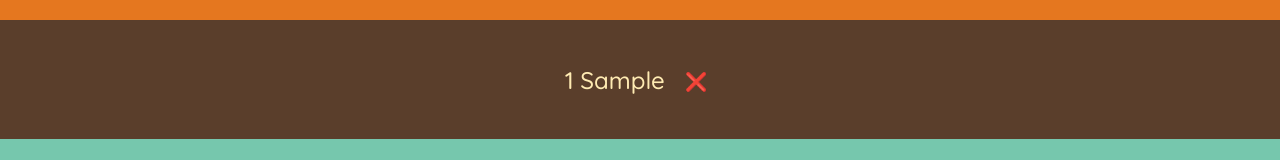
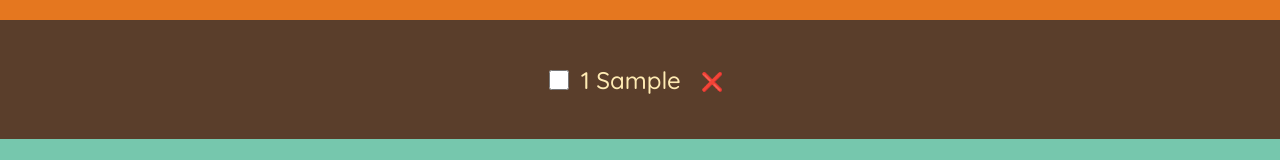
Before and after one commit to raymund-corpuz/travelist-practice, a React (Vite) app: page / in a window 1280 px wide. Both pictures are taken after typing "Sample" into the empty fields and a click on the button "ADD". Shown: the part 257-417 px from the top of the page. Built offline with nearby package versions, Linux system fonts and the light colour scheme.

Commit message:
Add, Update, Delete

```diff
--- a/src/App.jsx
+++ b/src/App.jsx
@@ -12,12 +12,30 @@
     // Move the function at App.jsx
     setItems((items) => [...items, myItem]);
   }
+
+  function handleDeleteItem(id) {
+    console.log(id); // check id
+    setItems((items) => items.filter((item) => item.id !== id));
+    console.log(items);
+  }
+
+  function handleToggleItem(id) {
+    setItems((items) =>
+      items.map((item) =>
+        item.id === id ? { ...item, packed: !item.packed } : item
+      )
+    );
+  }
   return (
     <div>
       <Logo />
       {/* pass handleAddItems as props */}
       <Form onAddItems={handleAddItems} />
-      <PackingList items={items} />
+      <PackingList
+        items={items}
+        onDeleteItems={handleDeleteItem}
+        onToggleItem={handleToggleItem}
+      />
       <Stats />
     </div>
   );
@@ -66,25 +84,33 @@
     </form>
   );
 }
-function PackingList({ items }) {
-  // accept items as props
+function PackingList({ items, onDeleteItems, onToggleItem }) {
   return (
     <ul className="list">
-      {/* update the array - items */}
       {items.map((item, i) => (
-        <Item item={item} key={i} />
+        <Item
+          item={item}
+          key={i}
+          onDeleteItems={onDeleteItems}
+          onToggleItem={onToggleItem}
+        />
       ))}
     </ul>
   );
 }
 
-function Item({ item }) {
+function Item({ item, onDeleteItems, onToggleItem }) {
   return (
     <li>
+      <input
+        type="checkbox"
+        value={item.packed}
+        onChange={() => onToggleItem(item.id)} // call Toggle Item
+      />
       <span style={item.packed ? { textDecoration: "line-through" } : {}}>
         {item.quantity} {item.description}
       </span>
-      <button>❌</button>
+      <button onClick={() => onDeleteItems(item.id)}>❌</button>
     </li>
   );
 }
```
